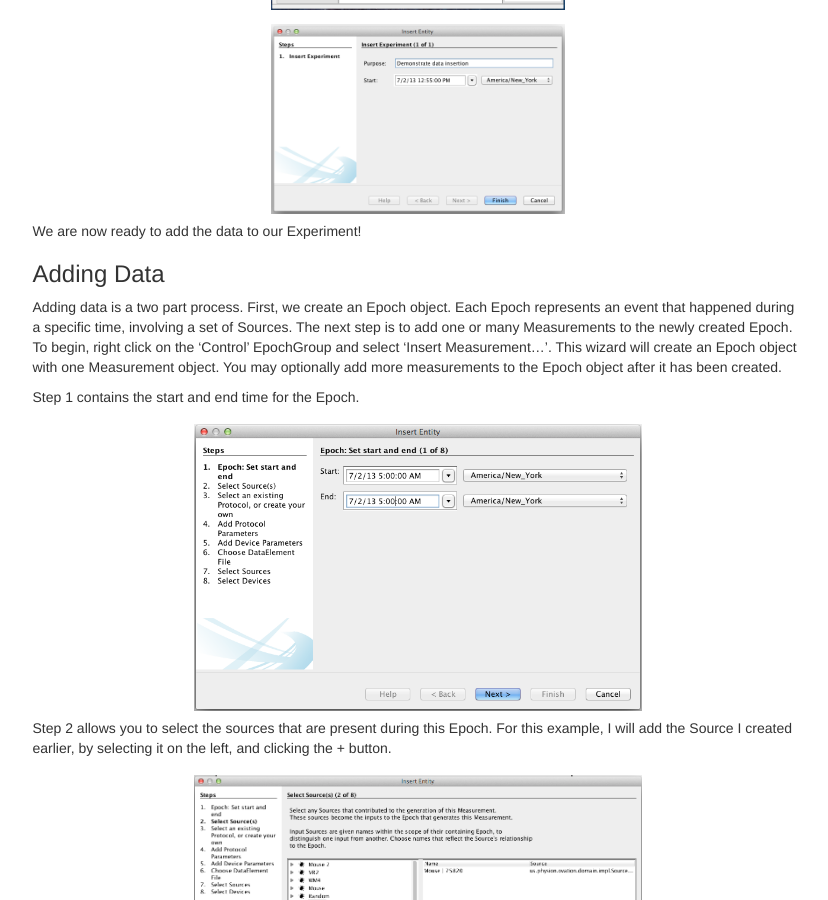
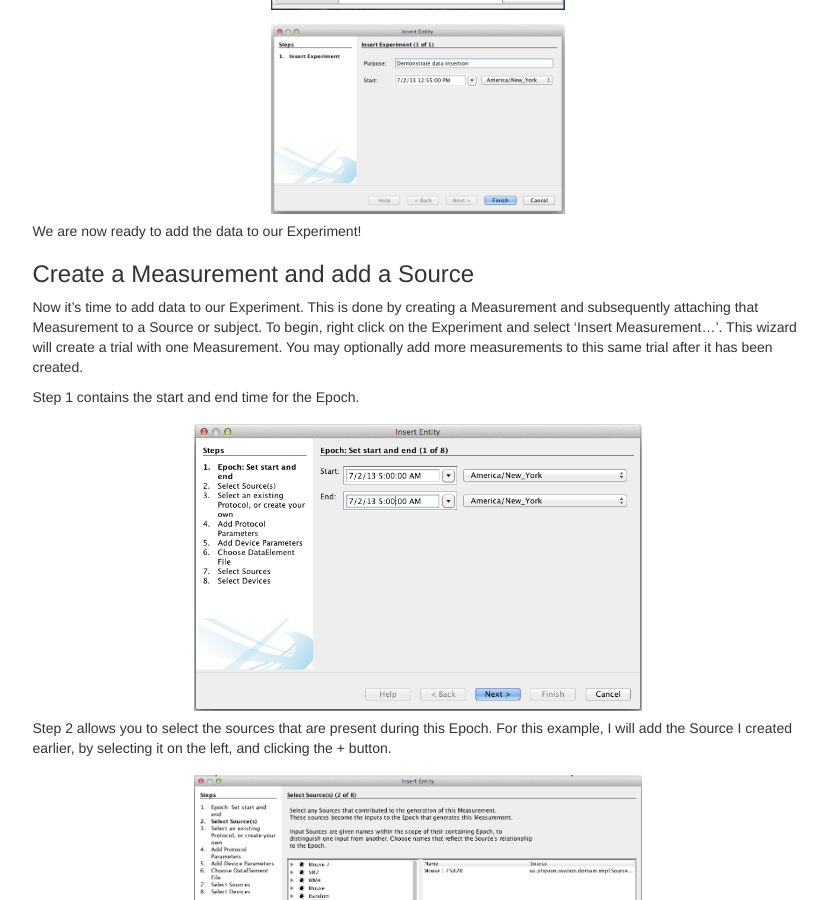
Before and after one commit to physion/ovation-docs, a Sphinx documentation site: the page built from source/quick_start.rst, in a window 1280 px wide and 900 px high, scrolled down 1993 px. Shown: the whole window, without its empty margins (330-1158 px from the left). Built offline with Sphinx 7.4.7, drawn with Linux system fonts in a browser that asks for light colours; some of the changed text lies outside the part shown.

Commit message:
Update quick_start.rst

```diff
--- a/source/quick_start.rst
+++ b/source/quick_start.rst
@@ -69,10 +69,10 @@ We are now ready to add the data to our Experiment!
 
 .. _sec-new-data:
 
-Adding Data
+Create a Measurement and add a Source
 ===========
 
-Adding data is a two part process. First, we create an Epoch object. Each Epoch represents an event that happened during a specific time, involving a set of Sources. The next step is to add one or many Measurements to the newly created Epoch. To begin, right click on the 'Control' EpochGroup and select 'Insert Measurement...'. This wizard will create an Epoch object with one Measurement object. You may optionally add more measurements to the Epoch object after it has been created.
+Now it's time to add data to our Experiment.  This is done by creating a Measurement and subsequently attaching that Measurement to a Source or subject.  To begin, right click on the Experiment and select 'Insert Measurement...'. This wizard will create a trial with one Measurement. You may optionally add more measurements to this same trial after it has been created.
 
 Step 1 contains the start and end time for the Epoch.
 
```
